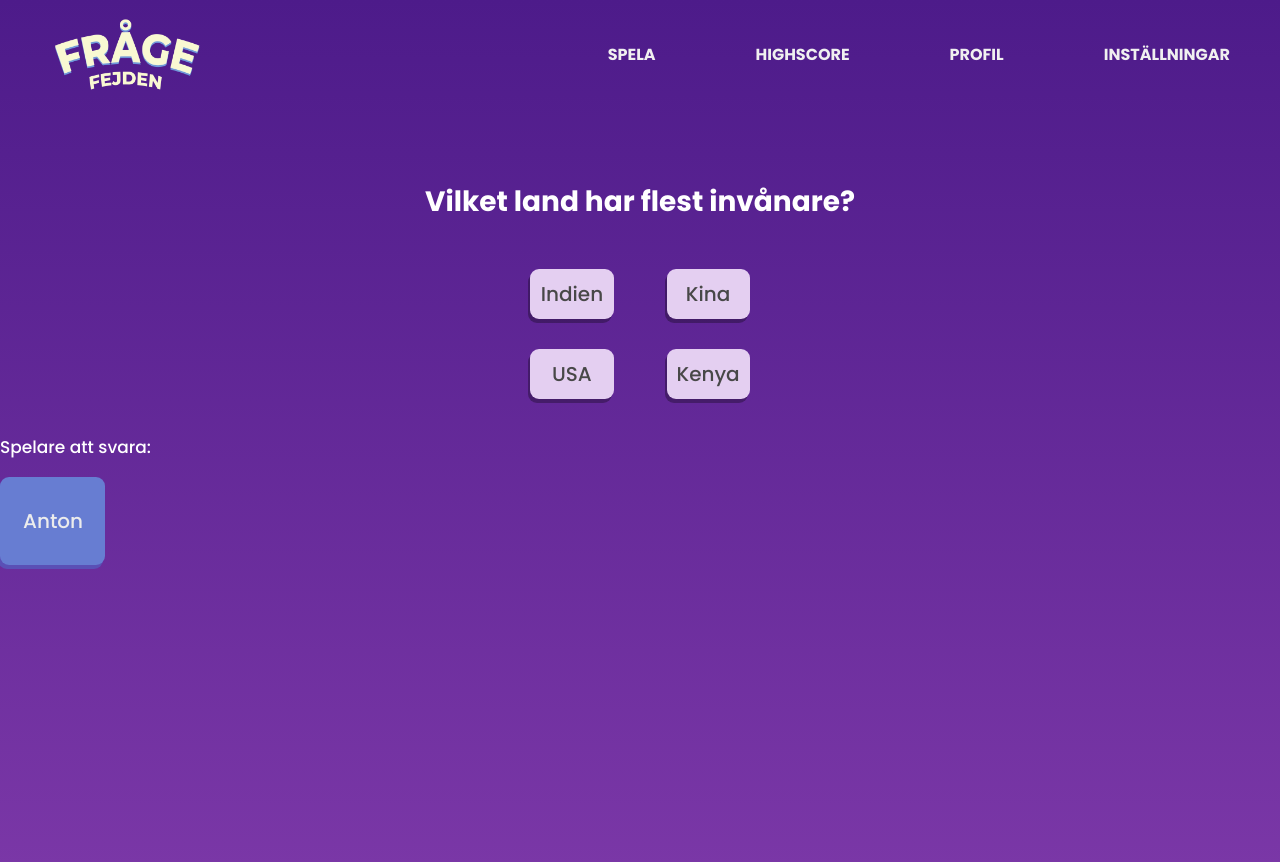
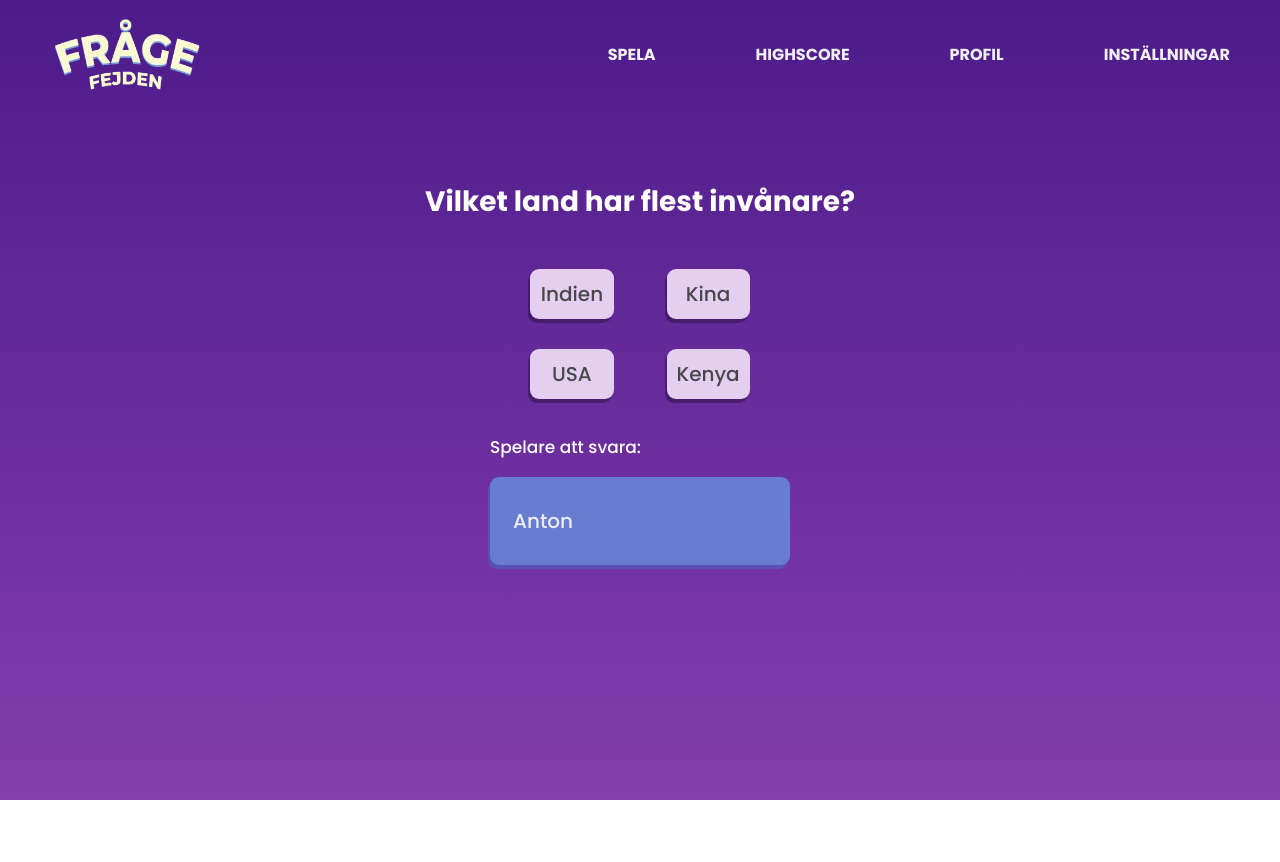
Before and after one commit to visceral89/Agil-Grupp-2, a Vue app: page /game/1 in a window 1280 px wide. Shown: the top 862 px of the page. After the commit the page ends 800 px from the top, so only its background shows below. Built offline with nearby package versions, Linux system fonts and the light colour scheme.

Commit message:
forts css på active players

```diff
--- a/src/components/ActivePlayers.vue
+++ b/src/components/ActivePlayers.vue
@@ -32,13 +32,12 @@ export default {
 
 <style scoped>
   #players-wrapper {
-    width: 350px;
-    height: 620px;
+    width: 300px;
+    height: 200px;
+    margin-left: auto;
+    margin-right: auto;
   }
   #player-1-wrapper {
-    display: inline-flex;
-    justify-content: center;
-    align-items: center;
     padding: 9px 22px 9px 23px;
     border-radius: 9px;
     background: #677DD2;
--- a/src/views/ChosenQuestion.vue
+++ b/src/views/ChosenQuestion.vue
@@ -125,4 +125,4 @@ export default {
     grid-template-columns: 1fr 1fr;
   }
   }
-</style><!--  -->
+</style>
```
